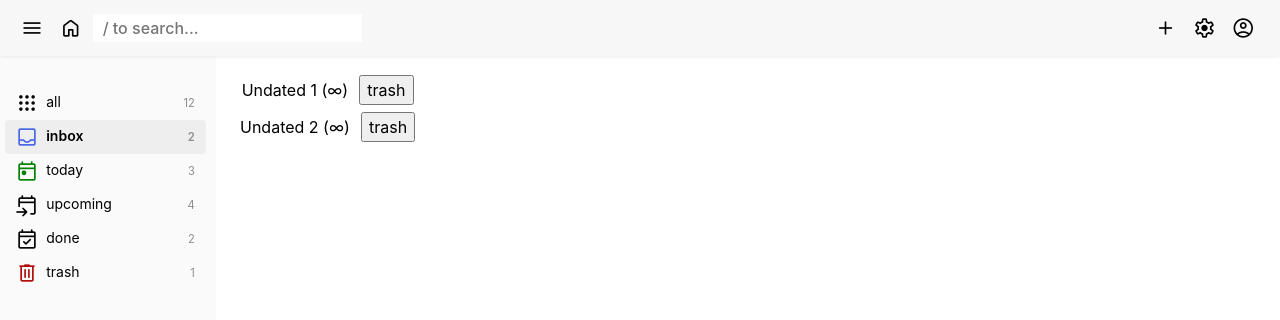
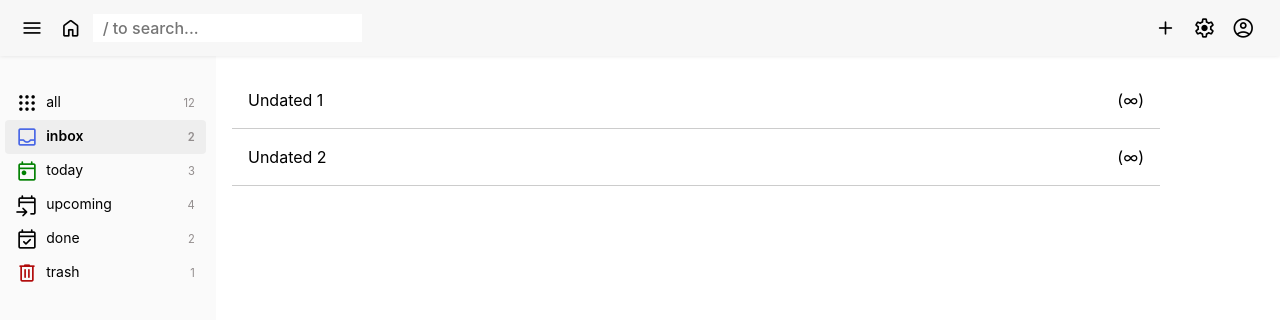
Before and after one commit to Team-Rocket-Mellow/mellow, a React (Vite) app: page / in a window 1280 px wide. Shown: the top 320 px of the page. Built offline with nearby package versions, Linux system fonts and the light colour scheme.

Commit message:
TodoItem WIP

```diff
--- a/client/App.css
+++ b/client/App.css
@@ -8,6 +8,7 @@
 
 #App section {
   padding: 1em;
+  width: 75%;
 }
 
 /* —————————————————————————————————————————————————————————————————————————————
--- a/client/components/TodoItem/TodoItem.css
+++ b/client/components/TodoItem/TodoItem.css
@@ -1,6 +1,13 @@
 /* —————————————————————————————————————————————————————————————————————————————
    TodoItem
 */
+.TodoItem {
+   display: flex;
+   justify-content: space-between;
+   padding: 0.5rem;
+   border-bottom: 1px solid #ccc;
+   cursor: pointer;
+}
 
 .TodoItem .done {
    text-decoration: line-through;
--- a/client/components/TodoItem/TodoItem.tsx
+++ b/client/components/TodoItem/TodoItem.tsx
@@ -15,16 +15,11 @@ function TodoItem({ id, text, done, due }: Todo) {
   return (
     <div className="TodoItem">
       <span className={done ? "done" : "active"} onClick={toggleDone}>
-        {text} ({ due?.toJSON()?.slice(0, 10) ?? "∞"})
+        {text}
       </span>
-      {
-        view === "trash"
-          ? <>
-              <button onClick={toggleTrash}>untrash</button>
-              <button onClick={deleteTodo}>delete</button>
-            </>
-          : <button onClick={toggleTrash}>trash</button>
-      }
+      <span>
+        ({ due?.toJSON()?.slice(0, 10) ?? "∞"})
+      </span>
     </div>
   )
 }
--- a/client/components/modal/Modal.css
+++ b/client/components/modal/Modal.css
@@ -1,7 +1,7 @@
 dialog {
    pointer-events: none;
    opacity: 0;
-   transition: opacity 0.5s;
+   transition: opacity 0.4s;
    display: flex;
    align-items: center;
    justify-content: center;
--- a/client/pages/Home.tsx
+++ b/client/pages/Home.tsx
@@ -14,7 +14,7 @@ function Home() {
         <nav>
           <LeftMenu />
         </nav>
-        <section>
+        <section id="TodoView">
           <Modal />
           <TodoList />
         </section>
--- a/package.json
+++ b/package.json
@@ -13,7 +13,6 @@
   "dependencies": {
     "@headlessui/react": "^1.6.1",
     "@heroicons/react": "^1.0.6",
-    "fastify-static": "^4.7.0",
     "nanoid": "^3.3.4",
     "react": "^18.0.0",
     "react-dom": "^18.0.0",
@@ -28,6 +27,7 @@
     "@types/react-dom": "^18.0.0",
     "@vitejs/plugin-react": "^1.3.0",
     "nodemon": "^2.0.16",
+    "fastify-static": "^4.7.0",
     "fastify": "^4.0.0-rc.2",
     "pg": "^8.7.3",
     "ts-node": "^10.7.0",
```
